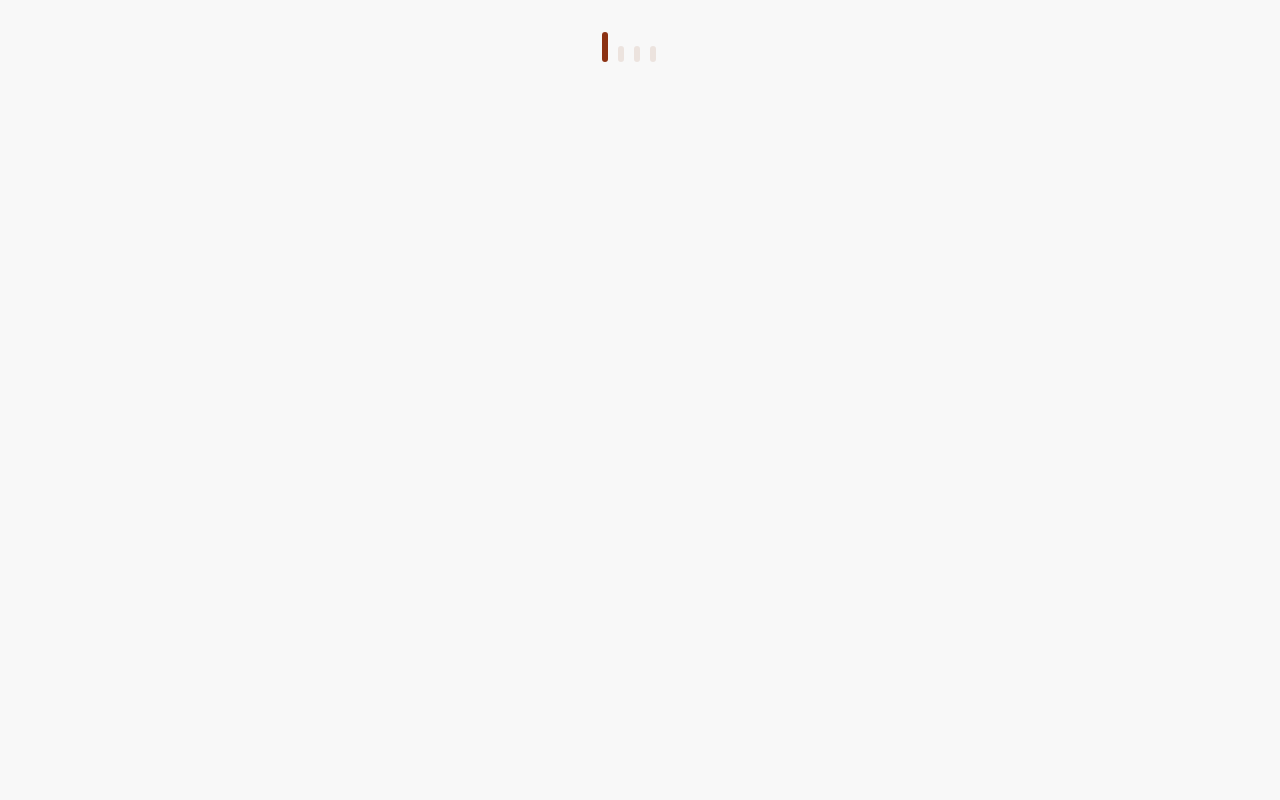
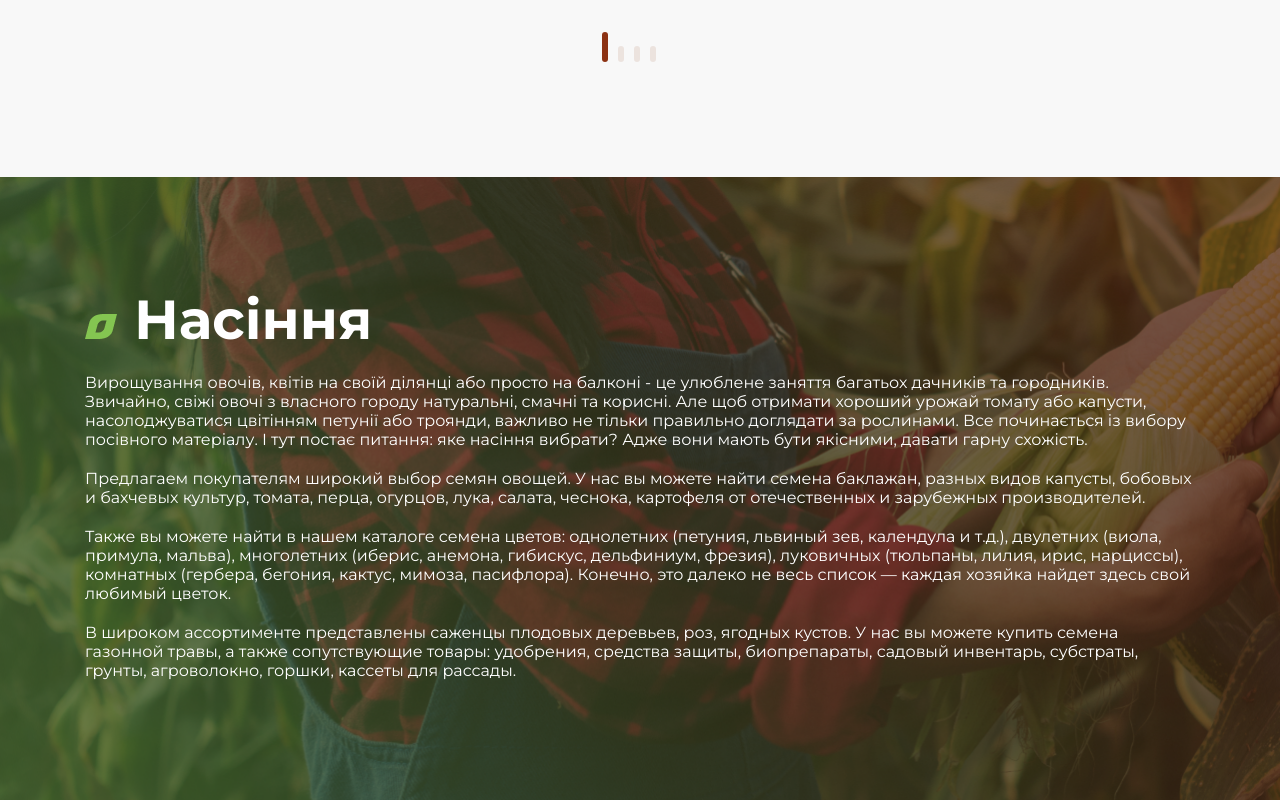
Before and after one commit to IloveKatyara1/InternetShopDat.WEB, a React (Create React App) app: page / in a window 1280 px wide. Shown: the part 3598-4398 px from the top of the page. Before the commit the page ends 3775 px from the top, so only its background shows below. Built offline with nearby package versions, Linux system fonts and the light colour scheme.

Commit message:
added seed

```diff
--- a/src/assets/scss/pages/_main.scss
+++ b/src/assets/scss/pages/_main.scss
@@ -112,6 +112,25 @@
 
         &:last-child {
             margin-right: 0px;
+        }
+    }
+}
+
+.seed {
+    padding: 109px 0 120px 0;
+    width: 100%;
+    background-image: url('../../img/seedBg.png');
+    background-repeat: no-repeat;
+    background-size: cover;
+
+    &__p {
+        color: #fff;
+        font-size: 16px;
+        font-weight: 400;
+        margin-top: 20px;
+
+        &:first-child {
+            margin-top: 15px;
         }
     }
 }
--- /dev/null
+++ b/src/pages/MainPage/components/Seed.tsx
@@ -0,0 +1,34 @@
+const Seed = () => {
+    return (
+        <div className="seed">
+            <div className="container">
+                <h2 className="title title_white left-leaf">Насіння</h2>
+                <p className="seed__p">
+                    Вирощування овочів, квітів на своїй ділянці або просто на балконі - це улюблене заняття багатьох
+                    дачників та городників. Звичайно, свіжі овочі з власного городу натуральні, смачні та корисні. Але
+                    щоб отримати хороший урожай томату або капусти, насолоджуватися цвітінням петунії або троянди,
+                    важливо не тільки правильно доглядати за рослинами. Все починається із вибору посівного матеріалу. І
+                    тут постає питання: яке насіння вибрати? Адже вони мають бути якісними, давати гарну схожість.
+                </p>
+                <p className="seed__p">
+                    Предлагаем покупателям широкий выбор семян овощей. У нас вы можете найти семена баклажан, разных
+                    видов капусты, бобовых и бахчевых культур, томата, перца, огурцов, лука, салата, чеснока, картофеля
+                    от отечественных и зарубежных производителей.
+                </p>
+                <p className="seed__p">
+                    Также вы можете найти в нашем каталоге семена цветов: однолетних (петуния, львиный зев, календула и
+                    т.д.), двулетних (виола, примула, мальва), многолетних (иберис, анемона, гибискус, дельфиниум,
+                    фрезия), луковичных (тюльпаны, лилия, ирис, нарциссы), комнатных (гербера, бегония, кактус, мимоза,
+                    пасифлора). Конечно, это далеко не весь список — каждая хозяйка найдет здесь свой любимый цветок.
+                </p>
+                <p className="seed__p">
+                    В широком ассортименте представлены саженцы плодовых деревьев, роз, ягодных кустов. У нас вы можете
+                    купить семена газонной травы, а также сопутствующие товары: удобрения, средства защиты,
+                    биопрепараты, садовый инвентарь, субстраты, грунты, агроволокно, горшки, кассеты для рассады.
+                </p>
+            </div>
+        </div>
+    );
+};
+
+export default Seed;
--- a/src/pages/MainPage/index.tsx
+++ b/src/pages/MainPage/index.tsx
@@ -3,6 +3,7 @@ import AboutCompany from './components/AboutCompany';
 import News from './components/News';
 import Discounts from './components/Discounts';
 import Partners from './components/Partners';
+import Seed from './components/Seed';
 
 const MainPage = () => {
     return (
@@ -12,6 +13,7 @@ const MainPage = () => {
             <News />
             <Discounts />
             <Partners />
+            <Seed />
         </main>
     );
 };
```
Also changed, not shown: src/assets/img/seedBg.png (added).
